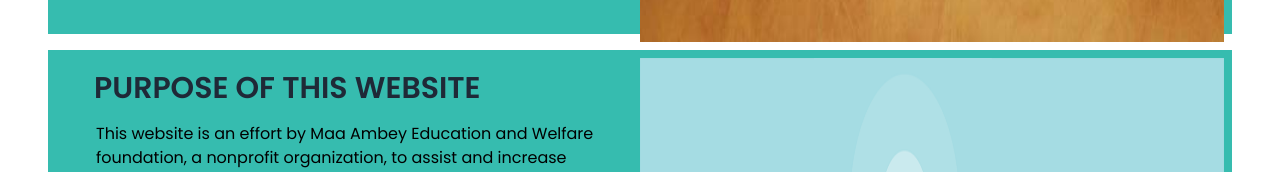
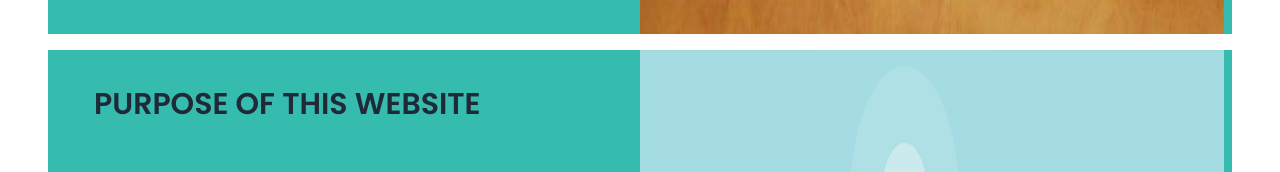
Before and after one commit to mauryavn76/Sadhana-frontend, a Next.js app: page /about-us in a window 1280 px wide. Shown: the part 2974-3146 px from the top of the page. Built offline with nearby package versions, Linux system fonts and the light colour scheme.

Commit message:
ui change

```diff
--- a/pages/about-us.js
+++ b/pages/about-us.js
@@ -19,7 +19,7 @@
                 <p className="font-semibold text-3xl text-center text-gray-800 mb-3 mt-3">
                   HUMAN BODY
                 </p>
-                <div className="h-full md:h-[65vh] overflow-y-auto">
+                <div className="h-96 my-2 md:h-[65vh] overflow-y-auto">
                   <p className="text-base my-0">
                     The Vedas (ancient Hindu Scriptures) state that the human
                     body is a miniature world!
@@ -58,7 +58,7 @@
               </div>
               <div id="about" className="px-2 flex ">
                 <img
-                  className="h-72 md:h-full w-full my-2 flex justify-center items-center "
+                  className="h-72 md:h-full w-full my-2 md:my-0 flex justify-center items-center "
                   src="/images/about.svg"
                 />
               </div>
@@ -72,7 +72,7 @@
               <span className="font-semibold text-3xl pl-1.5 text-gray-800 mt-3">
                 SADHANA
               </span>
-              <div className="h-full md:h-[65vh] overflow-y-auto">
+              <div className="h-96 my-5 md:h-[65vh] overflow-y-auto">
                 <p className=" my-3  text-base">
                   Sadhana refers to the process of mastering (saadh-ne-ko)
                   senses, Sadhana is not a particular aspect of life but it’s an
@@ -106,7 +106,7 @@
             </div>
             <div id="about">
               <img
-                className="h-96 md:h-full w-full my-2 flex justify-center items-center "
+                className="h-72 md:h-full w-full my-0 md:my-2 flex justify-center items-center "
                 src="/images/sadhana.jpg"
               />
             </div>
@@ -116,10 +116,10 @@
             className="flex flex-col md:grid grid-cols-[50%_50%] bg-[#36bcaf] h-full md:h-[calc(100vh-80px)] px-2 text-black mx-5 my-3"
           >
             <div className="text-sm px-8 md:py-5">
-              <span className="font-semibold text-3xl pl-1.5 text-gray-800 mt-3">
+              <span className="font-semibold text-3xl pl-1.5 text-gray-800 mt-5">
                 ANCIENT CULTURE AND SCIENCE
               </span>
-              <div className="h-full md:h-[65vh] overflow-y-auto">
+              <div className="h-96 my-5  md:h-[65vh] overflow-y-auto">
                 <p className="px-2 my-0 text-base">
                   Ancient science which could not be preserved has a lot of such
                   information, which science has now started admitting. Science
@@ -146,7 +146,10 @@
               </div>
             </div>
             <div id="about">
-              <img className="h-full w-full my-2" src="/images/ayur.jpg" />
+              <img
+                className="h-72 md:h-full w-full my-0 md:my-2 flex justify-center items-center "
+                src="/images/ayur.jpg"
+              />
             </div>
           </div>
           <div
@@ -154,10 +157,10 @@
             className="flex flex-col md:grid grid-cols-[50%_50%] bg-[#36bcaf] h-full md:h-[calc(100vh-80px)] px-2 text-black mx-5 my-3"
           >
             <div className="text-sm px-8 md:py-5">
-              <p className="font-semibold text-3xl pl-1.5 text-gray-800">
+              <p className="font-semibold text-3xl pl-1.5 text-gray-800 mt-3">
                 PURPOSE OF THIS WEBSITE
               </p>
-              <div className="h-[65vh] overflow-y-auto">
+              <div className="h-96 my-5 md:h-[65vh] overflow-y-auto">
                 <p className="px-2 mb-1 text-base ">
                   This website is an effort by Maa Ambey Education and Welfare
                   foundation, a nonprofit organization, to assist and increase
@@ -197,7 +200,10 @@
               </div>
             </div>
             <div id="about">
-              <img className="h-full w-full my-2" src="/images/purpose.webp" />
+              <img
+                className="h-72 md:h-full w-full my-0 md:my-4 flex justify-center items-center "
+                src="/images/purpose.webp"
+              />
             </div>
           </div>
         </div>
```
